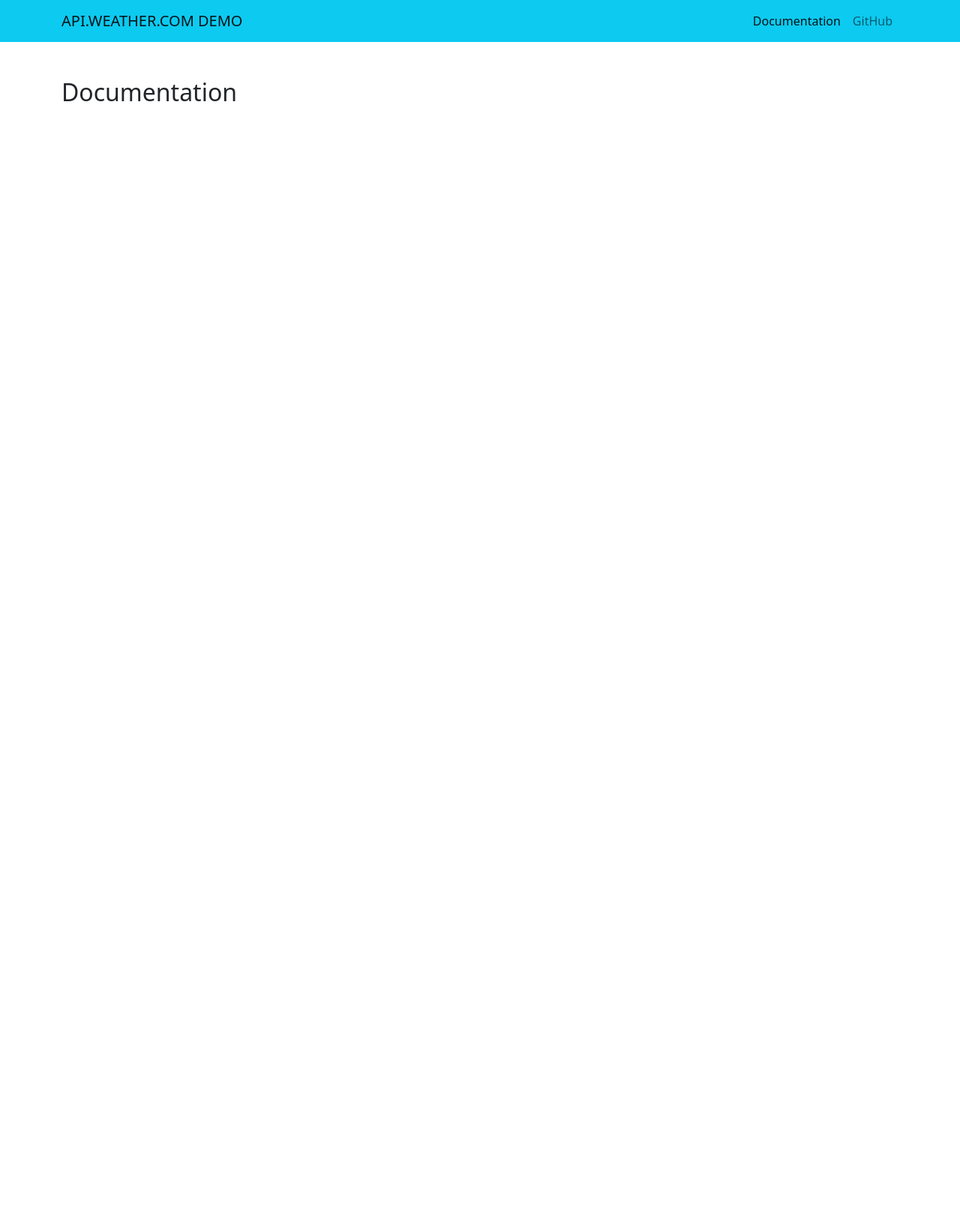
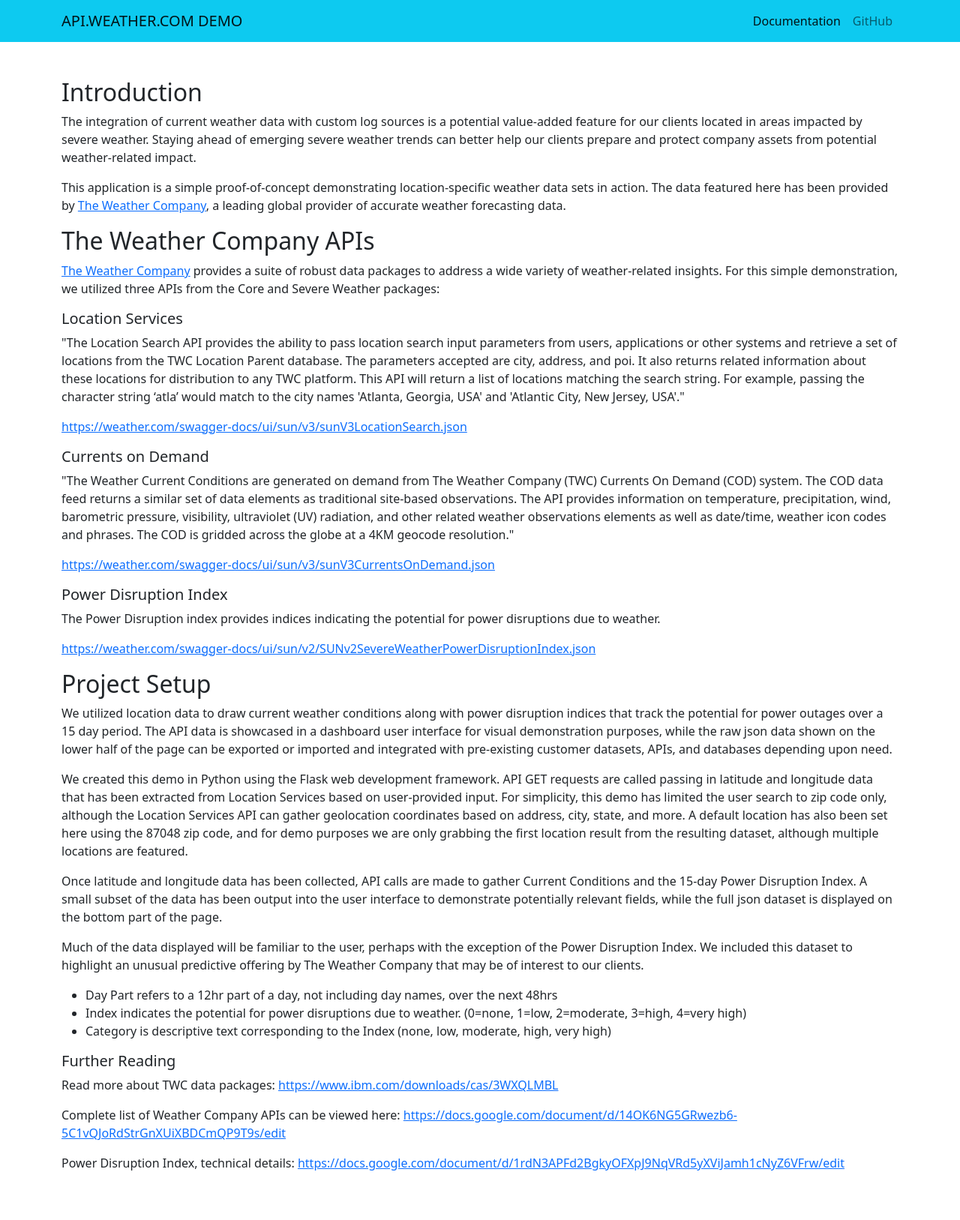
Before and after one commit to rochellelewis/weather-api-python, a Flask app: page /documentation in a window 1280 px wide. Shown: the whole page at 75% size. Before the commit the page ends 135 px from the top, so only its background shows below. Run offline with Flask 2, Linux system fonts and the light colour scheme; some libraries are stand-ins or nearby versions.

Commit message:
complete documentation/writeup

```diff
--- a/templates/documentation.html
+++ b/templates/documentation.html
@@ -4,7 +4,37 @@
     <section class="container py-5">
         <div class="row">
             <div class="col-12">
-                <h2>Documentation</h2>
+                <h2>Introduction</h2>
+                <p>The integration of current weather data with custom log sources is a potential value-added  feature for our clients located in areas impacted by severe weather. Staying ahead of emerging severe weather trends can better help our clients prepare and protect company assets from potential weather-related impact.</p>
+                <p>This application is a simple proof-of-concept demonstrating location-specific weather data sets in action. The data featured here has been provided by <a href="https://www.ibm.com/weather" target="_blank">The Weather Company</a>, a leading global provider of accurate weather forecasting data.</p>
+                <h2>The Weather Company APIs</h2>
+                <p><a href="https://www.ibm.com/weather" target="_blank">The Weather Company</a> provides a suite of robust data packages to address a wide variety of weather-related insights. For this simple demonstration, we utilized three APIs from the Core and Severe Weather packages:</p>
+                <h5>Location Services</h5>
+                <p>"The Location Search API provides the ability to pass location search input parameters from users, applications or other systems and retrieve a set of locations from the TWC Location Parent database. The parameters accepted are city, address, and poi. It also returns related information about these locations for distribution to any TWC platform. This API will return a list of locations matching the search string. For example, passing the character string ‘atla’ would match to the city names 'Atlanta, Georgia, USA' and 'Atlantic City, New Jersey, USA'."</p>
+                <p><a href="https://weather.com/swagger-docs/ui/sun/v3/sunV3LocationSearch.json" target="_blank">https://weather.com/swagger-docs/ui/sun/v3/sunV3LocationSearch.json</a></p>
+                <h5>Currents on Demand</h5>
+                <p>"The Weather Current Conditions are generated on demand from The Weather Company (TWC) Currents On Demand (COD) system. The COD data feed returns a similar set of data elements as traditional site-based observations. The API provides information on temperature, precipitation, wind, barometric pressure, visibility, ultraviolet (UV) radiation, and other related weather observations elements as well as date/time, weather icon codes and phrases. The COD is gridded across the globe at a 4KM geocode resolution."</p>
+                <p><a href="https://weather.com/swagger-docs/ui/sun/v3/sunV3CurrentsOnDemand.json" target="_blank">https://weather.com/swagger-docs/ui/sun/v3/sunV3CurrentsOnDemand.json</a></p>
+                <h5>Power Disruption Index</h5>
+                <p>The Power Disruption index provides indices indicating the potential for power disruptions due to weather.</p>
+                <p><a href="https://weather.com/swagger-docs/ui/sun/v2/SUNv2SevereWeatherPowerDisruptionIndex.json" target="_blank">https://weather.com/swagger-docs/ui/sun/v2/SUNv2SevereWeatherPowerDisruptionIndex.json</a>
+                </p>
+                <h2>Project Setup</h2>
+                <p>We utilized location data to draw current weather conditions along with power disruption indices that track the potential for power outages over a 15 day period. The API data is showcased in a dashboard user interface for visual demonstration purposes, while the raw json data shown on the lower half of the page can be exported or imported and integrated with pre-existing customer datasets, APIs, and databases depending upon need.</p>
+                <p>We created this demo in Python using the Flask web development framework. API GET requests are called passing in latitude and longitude data that has been extracted from Location Services based on user-provided input. For simplicity, this demo has limited the user search to zip code only, although the Location Services API can gather geolocation coordinates based on address, city, state, and more. A default location has also been set here using the 87048 zip code, and for demo purposes we are only grabbing the first location result from the resulting dataset, although multiple locations are featured.</p>
+                <p>Once latitude and longitude data has been collected, API calls are made to gather Current Conditions and the 15-day Power Disruption Index. A small subset of the data has been output into the user interface to demonstrate potentially relevant fields, while the full json dataset is displayed on the bottom part of the page.</p>
+                <p>Much of the data displayed will be familiar to the user, perhaps with the exception of the Power Disruption Index. We included this dataset to highlight an unusual predictive offering by The Weather Company that may be of interest to our clients.</p>
+                <ul>
+                    <li>Day Part refers to a 12hr part of a day, not including day names, over the next 48hrs</li>
+                    <li>Index indicates the potential for power disruptions due to weather. (0=none, 1=low, 2=moderate, 3=high, 4=very high)</li>
+                    <li>Category is descriptive text corresponding to the Index (none, low, moderate, high, very high)</li>
+                </ul>
+                <h5>Further Reading</h5>
+                <p>Read more about TWC data packages: <a href="https://www.ibm.com/downloads/cas/3WXQLMBL" target="_blank">https://www.ibm.com/downloads/cas/3WXQLMBL</a></p>
+                <p>Complete list of Weather Company APIs can be viewed here: <a href="https://docs.google.com/document/d/14OK6NG5GRwezb6-5C1vQJoRdStrGnXUiXBDCmQP9T9s/edit" target="_blank">https://docs.google.com/document/d/14OK6NG5GRwezb6-5C1vQJoRdStrGnXUiXBDCmQP9T9s/edit</a></p>
+                <p>Power Disruption Index, technical details: <a href="https://docs.google.com/document/d/1rdN3APFd2BgkyOFXpJ9NqVRd5yXViJamh1cNyZ6VFrw/edit
+" target="_blank">https://docs.google.com/document/d/1rdN3APFd2BgkyOFXpJ9NqVRd5yXViJamh1cNyZ6VFrw/edit
+</a></p>
             </div>
         </div>
     </section>
```
